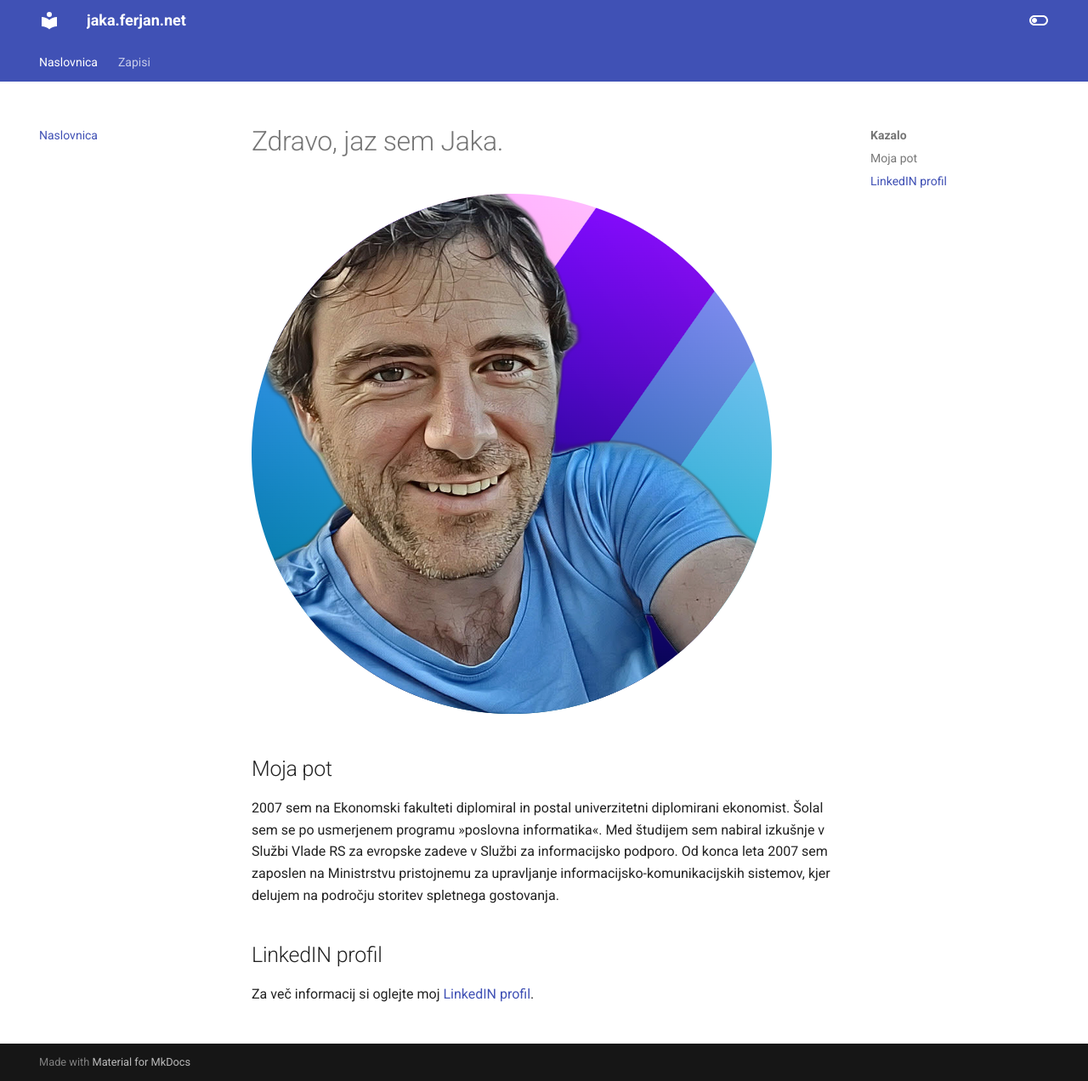
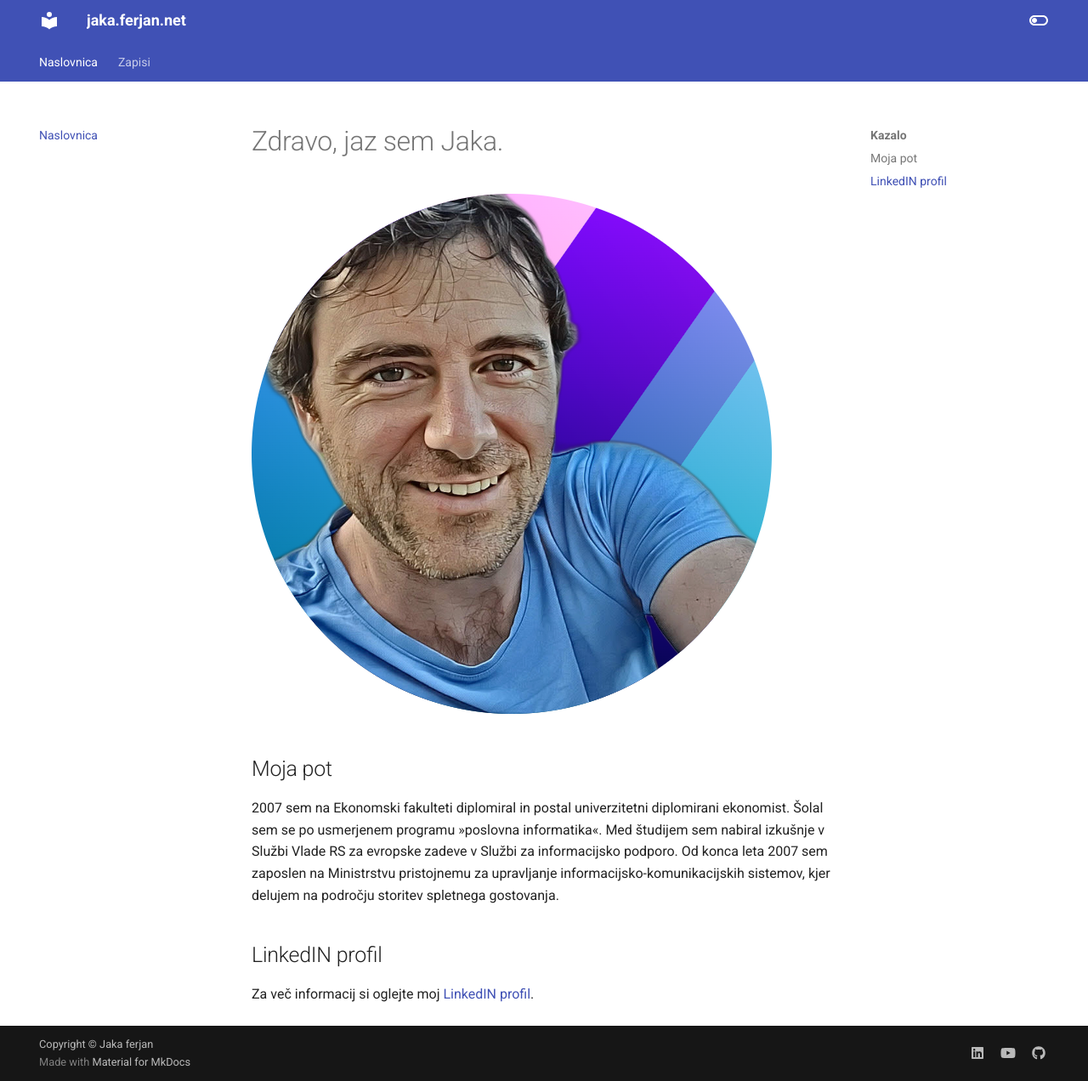
Before and after one commit to jferjan/jferjan.github.io, an MkDocs documentation site: the page built from docs/index.md, in a window 1280 px wide and 1272 px high. Shown: the whole window at 85% size. Built offline with MkDocs 1.6.1 and Material for MkDocs 9.7.7, drawn with Linux system fonts in a browser that asks for light colours.

Commit message:
Update mkdocs.yml. Add copiright and social icons.

```diff
--- a/mkdocs.yml
+++ b/mkdocs.yml
@@ -60,3 +60,14 @@
   - tags:
       tags_file: zapisi.md
   #- search # search za sl še ne deluje ker manjka lunr.sl.min.js
+
+extra:
+  social:
+    - icon: fontawesome/brands/linkedin
+      link: https://www.linkedin.com/in/ferjan/
+    - icon: fontawesome/brands/youtube
+      link: https://www.youtube.com/@JakaFerjan
+    - icon: fontawesome/brands/github
+      link: https://github.com/jferjan
+
+copyright: Copyright &copy; Jaka ferjan
```
